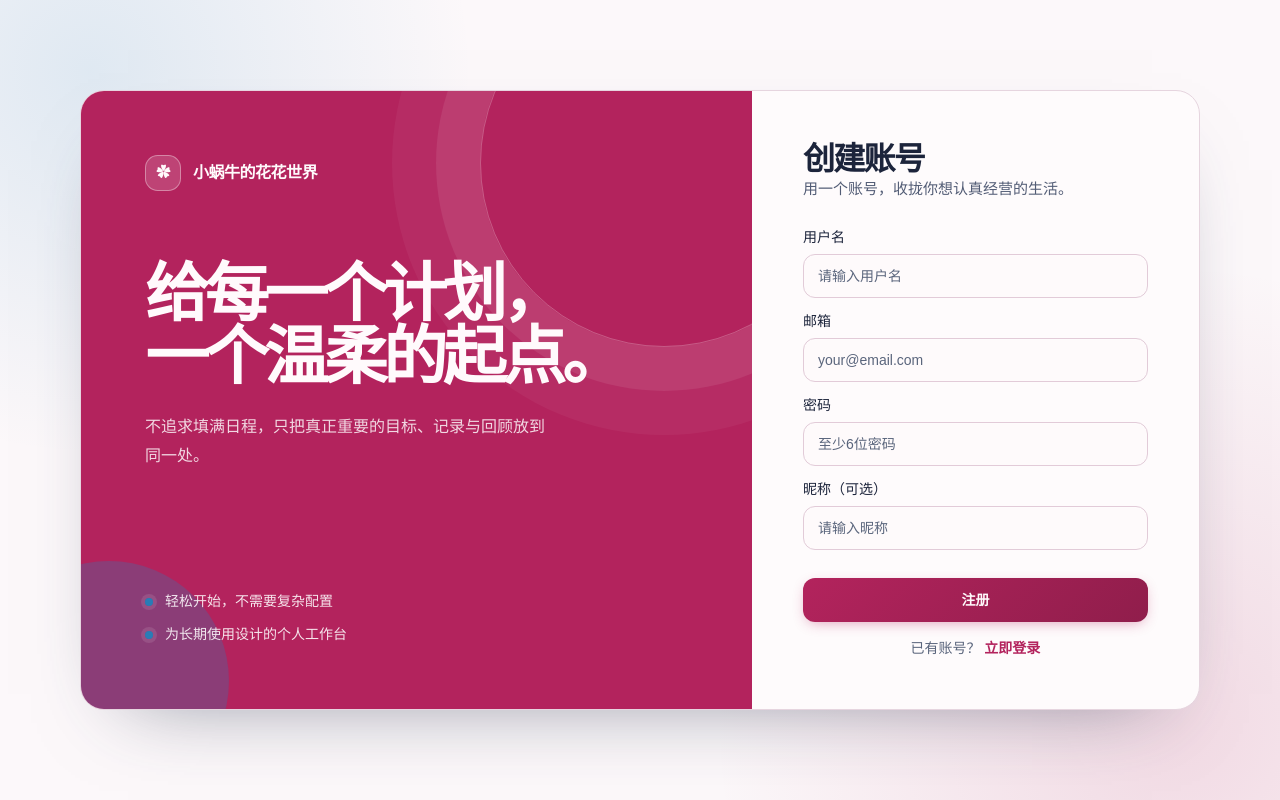
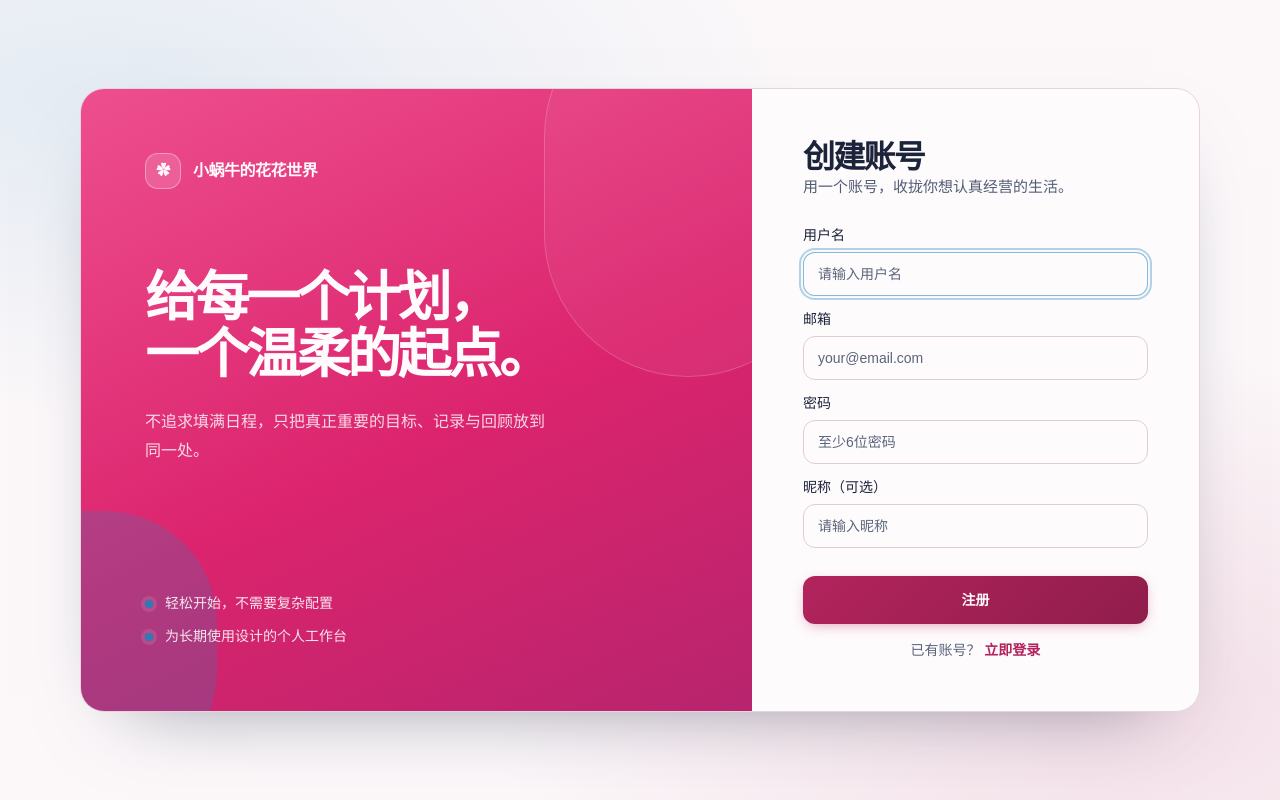
Before and after one commit to SuhaifengEric/xiaowoniu, a React (Vite) app in the folder frontend/: page /register in a window 1280 px wide. Built offline with nearby package versions, Linux system fonts and the light colour scheme; no server answers.

Commit message:
style(frontend): polish auth pages visuals and UX

```diff
--- a/frontend/src/index.css
+++ b/frontend/src/index.css
@@ -1217,8 +1217,8 @@
     padding: clamp(1rem, 4vw, 3rem);
     background-color: hsl(var(--background));
     background-image:
-      radial-gradient(circle at 7% 9%, hsl(var(--brand-blue) / 0.13), transparent 24rem),
-      radial-gradient(circle at 92% 91%, hsl(var(--brand-pink) / 0.14), transparent 29rem);
+      radial-gradient(ellipse 55% 40% at 8% 12%, hsl(var(--brand-blue) / 0.11), transparent),
+      radial-gradient(ellipse 50% 45% at 88% 88%, hsl(var(--brand-pink) / 0.12), transparent);
   }
 
   .auth-layout {
@@ -1240,7 +1240,7 @@
     justify-content: space-between;
     overflow: hidden;
     padding: clamp(2rem, 5vw, 4.5rem);
-    background: hsl(var(--brand-pink));
+    background: linear-gradient(155deg, hsl(336 82% 62%) 0%, hsl(336 72% 50%) 55%, hsl(330 67% 43%) 100%);
     color: hsl(var(--primary-foreground));
   }
 
@@ -1253,20 +1253,21 @@
   }
 
   .auth-intro::before {
-    top: -7rem;
-    right: -6rem;
-    width: 23rem;
-    height: 23rem;
-    border: 1px solid hsl(0 0% 100% / 0.25);
-    box-shadow: 0 0 0 2.75rem hsl(0 0% 100% / 0.08), 0 0 0 5.5rem hsl(0 0% 100% / 0.045);
+    top: -6rem;
+    right: -5rem;
+    width: 18rem;
+    height: 24rem;
+    border: 1px solid hsl(0 0% 100% / 0.18);
+    background: hsl(0 0% 100% / 0.05);
   }
 
   .auth-intro::after {
-    bottom: -5.75rem;
-    left: -5.75rem;
-    width: 15rem;
-    height: 15rem;
-    background: hsl(var(--brand-blue) / 0.27);
+    bottom: -4.5rem;
+    left: -4.5rem;
+    width: 13rem;
+    height: 17rem;
+    background: hsl(var(--brand-blue) / 0.22);
+    border-radius: 3rem 7rem 7rem 3rem;
   }
 
   .auth-brand {
@@ -1276,7 +1277,7 @@
     align-items: center;
     gap: 0.75rem;
     font-size: 1rem;
-    font-weight: 760;
+    font-weight: 700;
     letter-spacing: -0.03em;
   }
 
@@ -1300,10 +1301,10 @@
 
   .auth-copy h1 {
     margin-top: 0;
-    font-size: clamp(2.4rem, 5vw, 4.75rem);
-    font-weight: 760;
-    letter-spacing: -0.07em;
-    line-height: 0.98;
+    font-size: clamp(2.4rem, 4.2vw, 3.75rem);
+    font-weight: 700;
+    letter-spacing: -0.06em;
+    line-height: 1.07;
   }
 
   .auth-copy p:last-child {
@@ -1359,7 +1360,7 @@
   .auth-card .auth-title {
     color: hsl(var(--foreground));
     font-size: 2rem;
-    font-weight: 760;
+    font-weight: 700;
     letter-spacing: -0.055em;
     line-height: 1.1;
   }
@@ -1391,6 +1392,10 @@
     font-weight: 700;
   }
 
+  .auth-mobile-header {
+    display: none;
+  }
+
   @media (min-width: 640px) {
     .fitness-calendar-day {
       height: 4rem;
@@ -1425,8 +1430,28 @@
     }
 
     .auth-form-wrap {
+      flex-direction: column;
+      align-items: stretch;
+      justify-content: center;
+      gap: 1.5rem;
       min-height: calc(100vh - 2rem);
       padding: 1.5rem;
+    }
+
+    .auth-mobile-header {
+      display: flex;
+      align-items: center;
+      gap: 0.625rem;
+      color: hsl(var(--brand-pink));
+      font-size: 0.9375rem;
+      font-weight: 700;
+      letter-spacing: -0.025em;
+    }
+
+    .auth-mobile-header .auth-brand-mark {
+      border-color: hsl(var(--brand-pink) / 0.28);
+      background: hsl(var(--brand-pink) / 0.09);
+      color: hsl(var(--brand-pink));
     }
   }
 
--- a/frontend/src/pages/Login.tsx
+++ b/frontend/src/pages/Login.tsx
@@ -40,6 +40,10 @@ export default function Login() {
         </aside>
 
         <section className="auth-form-wrap" aria-label="登录表单">
+          <div className="auth-mobile-header" aria-hidden="true">
+            <span className="auth-brand-mark">✿</span>
+            小蜗牛的花花世界
+          </div>
           <Card className="auth-card">
             <CardHeader className="space-y-0 px-0 pb-8 pt-0">
               <CardTitle className="auth-title">欢迎回来</CardTitle>
@@ -58,6 +62,8 @@ export default function Login() {
                     onChange={(e) => setEmail(e.target.value)}
                     required
                     disabled={isLoading}
+                    autoFocus
+                    autoComplete="email"
                   />
                 </div>
                 <div className="auth-field flex flex-col">
@@ -70,11 +76,12 @@ export default function Login() {
                     onChange={(e) => setPassword(e.target.value)}
                     required
                     disabled={isLoading}
+                    autoComplete="current-password"
                   />
                 </div>
               </CardContent>
               <CardFooter className="flex flex-col space-y-4 px-0 pb-0 pt-7">
-                <Button type="submit" className="w-full" disabled={isLoading}>
+                <Button type="submit" size="lg" className="w-full" disabled={isLoading}>
                   {isLoading ? '登录中...' : '登录'}
                 </Button>
                 <p className="auth-switch text-center text-sm">
--- a/frontend/src/pages/Register.tsx
+++ b/frontend/src/pages/Register.tsx
@@ -42,6 +42,10 @@ export default function Register() {
         </aside>
 
         <section className="auth-form-wrap" aria-label="注册表单">
+          <div className="auth-mobile-header" aria-hidden="true">
+            <span className="auth-brand-mark">✿</span>
+            小蜗牛的花花世界
+          </div>
           <Card className="auth-card">
             <CardHeader className="space-y-0 px-0 pb-7 pt-0">
               <CardTitle className="auth-title">创建账号</CardTitle>
@@ -62,6 +66,8 @@ export default function Register() {
                     minLength={3}
                     maxLength={20}
                     disabled={isLoading}
+                    autoFocus
+                    autoComplete="username"
                   />
                 </div>
                 <div className="auth-field flex flex-col">
@@ -74,6 +80,7 @@ export default function Register() {
                     onChange={(e) => setEmail(e.target.value)}
                     required
                     disabled={isLoading}
+                    autoComplete="email"
                   />
                 </div>
                 <div className="auth-field flex flex-col">
@@ -87,6 +94,7 @@ export default function Register() {
                     required
                     minLength={6}
                     disabled={isLoading}
+                    autoComplete="new-password"
                   />
                 </div>
                 <div className="auth-field flex flex-col">
@@ -103,7 +111,7 @@ export default function Register() {
                 </div>
               </CardContent>
               <CardFooter className="flex flex-col space-y-4 px-0 pb-0 pt-7">
-                <Button type="submit" className="w-full" disabled={isLoading}>
+                <Button type="submit" size="lg" className="w-full" disabled={isLoading}>
                   {isLoading ? '注册中...' : '注册'}
                 </Button>
                 <p className="auth-switch text-center text-sm">
```
